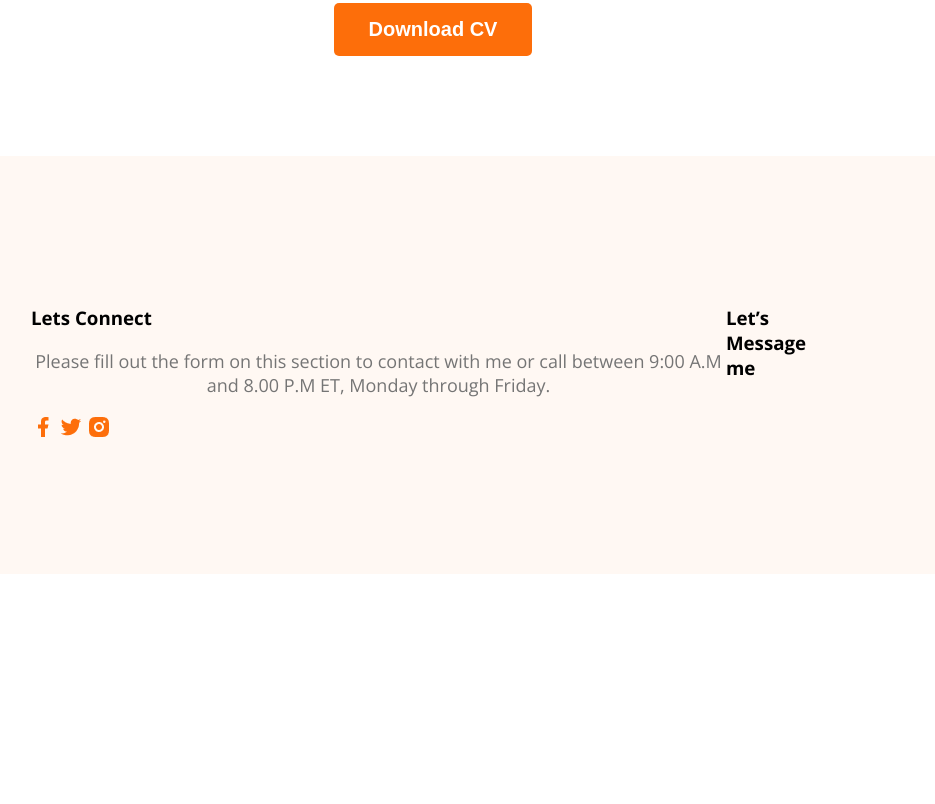
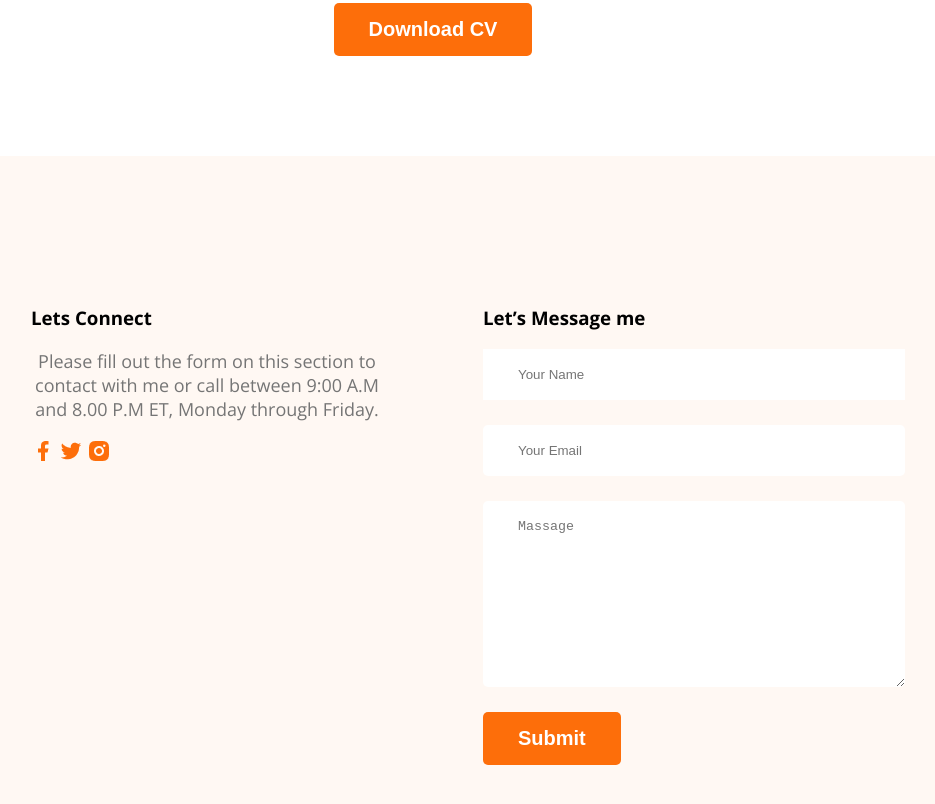
Before and after one commit to mazharulislam-12/web-developer-portfolio, a plain HTML site: page index.html in a window 1280 px wide. Shown: the part 3111-3915 px from the top of the page, without its empty margins (207-1142 px from the left). Before the commit the page ends 3693 px from the top, so only its background shows below. Drawn offline with nearby package versions, Linux system fonts and the light colour scheme.

Commit message:
finish website

```diff
--- a/inde.html
+++ b/index.html
@@ -200,14 +200,22 @@
         <div class="footer-colum">
             <h3 class="secttion-title">Lets Connect</h3>
             <p class="section-decs">Please fill out the form on this section to contact with me or call between 9:00 A.M and 8.00 P.M ET, Monday through Friday.</p>
-            <a href=""><img src="images/icons/facebook.png" alt=""></a>
-            <a href=""><img src="images/icons/twitter.png" alt=""></a>
-            <a href=""><img src="images/icons/insta.png" alt=""></a>
+            <div class="social-links">
+                <a href=""><img src="images/icons/facebook.png" alt=""></a>
+                <a href=""><img src="images/icons/twitter.png" alt=""></a>
+                <a href=""><img src="images/icons/insta.png" alt=""></a>
+            </div>
         </div>
 
 
         <div class="footer-colum">
             <h3 class="secttion-title">Let’s Message me</h3>
+            <form class="contact" action="">
+                <input class="inputText" type="text" name="" id="" placeholder="Your Name">
+                <input type="email" name="" id="" placeholder="Your Email">
+                <textarea placeholder="Massage" name="" id="" cols="30" rows="10"></textarea>
+                <input class="btn-primay" type="submit" value="Submit">
+            </form>
         </div>
     </footer>
 
--- a/styles/portfolio.css
+++ b/styles/portfolio.css
@@ -174,4 +174,29 @@ footer{
   display: flex;
   padding: 130px 230px;
   margin-top: 100px;
+  gap: 100px;
 }
+.footer-colum{
+  width: 50%;
+}
+.contact input [type="text"], .contact input[type="email"],
+textarea {
+  display: block;
+  margin-bottom: 25px;
+  padding: 18px 35px;
+  color: #757575;
+  border: none;
+  border-radius: 5px;
+  background: #fff;
+  width: 100%;
+}
+.inputText{
+  width: 100%;
+  color:#757575 ;
+  border: 0;
+  padding: 18px 35px;
+  margin-bottom: 25px;
+}
+.social-links{
+  margin-right: 25px;
+}
```
